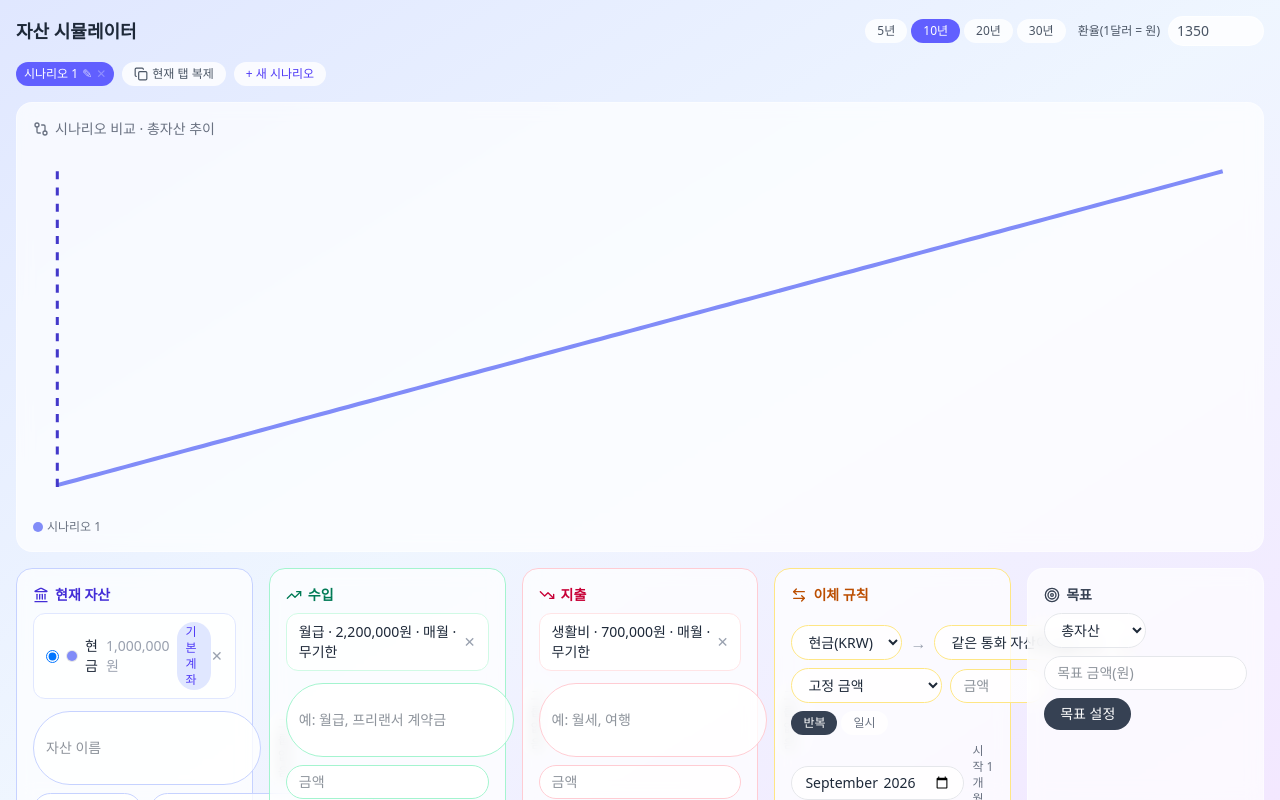
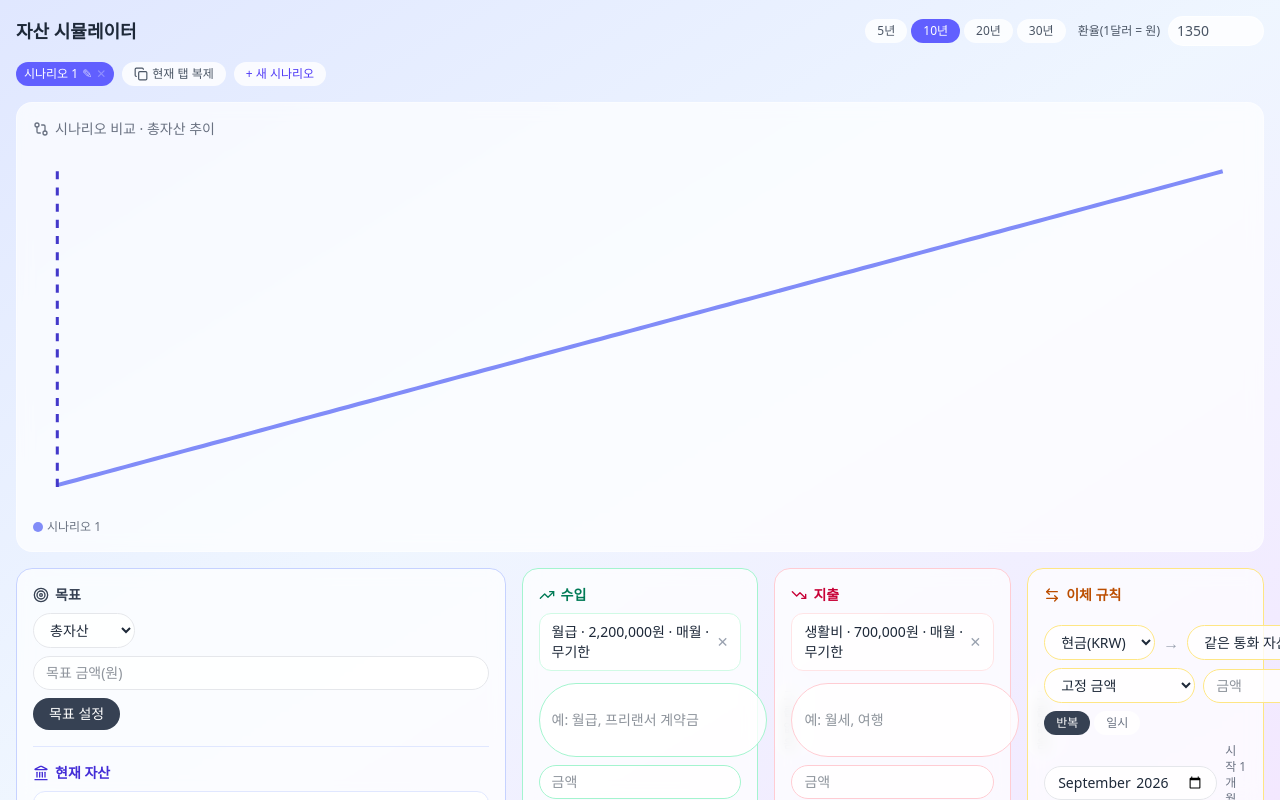
Before and after one commit to amaran-th/interactive-portfolio, a Next.js app: page /asset-simulator in a window 1280 px wide. Built offline with nearby package versions, Linux system fonts and the light colour scheme.

Commit message:
feat: 목표 카드를 자산 패널에 통합하고 2칸 폭으로 확장

```diff
--- a/app/(portfolio)/playground/_sections/Works/6_AssetSimulator/GoalCard.tsx
+++ b/app/(portfolio)/playground/_sections/Works/6_AssetSimulator/GoalCard.tsx
@@ -132,7 +132,7 @@ export default function GoalCard({
     goal && goal.targetAmount > 0 ? currentValue / goal.targetAmount : 0;
 
   return (
-    <div className="rounded-2xl border border-white/40 bg-white/70 p-4 backdrop-blur">
+    <div>
       <h3 className="flex items-center gap-1.5 text-sm font-semibold text-gray-700">
         <Target className="h-4 w-4" /> 목표
       </h3>
--- a/app/(portfolio)/playground/_sections/Works/6_AssetSimulator/InputPanel.tsx
+++ b/app/(portfolio)/playground/_sections/Works/6_AssetSimulator/InputPanel.tsx
@@ -18,7 +18,6 @@ import GroupAssetSection from "./input-sections/GroupAssetSection";
 import IncomeSection from "./input-sections/IncomeSection";
 import ExpenseSection from "./input-sections/ExpenseSection";
 import TransferRuleSection from "./input-sections/TransferRuleSection";
-import GoalCard from "./GoalCard";
 
 type InputPanelProps = {
   groups: Group[];
@@ -57,6 +56,7 @@ export default function InputPanel(props: InputPanelProps) {
     <div className="grid gap-4 grid-cols-[repeat(auto-fit,minmax(min(220px,100%),1fr))]">
       <GroupAssetSection
         groups={props.groups}
+        assetGroups={props.assetGroups}
         onAddGroup={props.onAddGroup}
         onUpdateGroup={props.onUpdateGroup}
         onRemoveGroup={props.onRemoveGroup}
@@ -66,6 +66,11 @@ export default function InputPanel(props: InputPanelProps) {
         onRemoveAssetClass={props.onRemoveAssetClass}
         onSetPrimaryAsset={props.onSetPrimaryAsset}
         onChangeAssetColor={props.onChangeAssetColor}
+        goal={props.goal}
+        onSetGoal={props.onSetGoal}
+        simulationInput={props.simulationInput}
+        today={props.today}
+        selectedSnapshot={props.selectedSnapshot}
       />
       <IncomeSection
         groups={props.groups}
@@ -100,15 +105,6 @@ export default function InputPanel(props: InputPanelProps) {
         today={props.today}
         horizonMonths={props.horizonMonths}
       />
-      <GoalCard
-        goal={props.goal}
-        onSetGoal={props.onSetGoal}
-        assetClasses={props.assetClasses}
-        groups={props.assetGroups}
-        simulationInput={props.simulationInput}
-        today={props.today}
-        selectedSnapshot={props.selectedSnapshot}
-      />
     </div>
   );
 }
--- a/app/(portfolio)/playground/_sections/Works/6_AssetSimulator/input-sections/GroupAssetSection.tsx
+++ b/app/(portfolio)/playground/_sections/Works/6_AssetSimulator/input-sections/GroupAssetSection.tsx
@@ -5,14 +5,19 @@ import { Landmark, Plus } from "lucide-react";
 import {
   AssetClass,
   Currency,
+  Goal,
   GROUP_PALETTE,
   Group,
+  MonthSnapshot,
   NewAssetClassInput,
+  SimulationInput,
 } from "../types";
 import GroupPicker from "./GroupPicker";
+import GoalCard from "../GoalCard";
 
 type GroupAssetSectionProps = {
   groups: Group[];
+  assetGroups: Group[];
   onAddGroup: (name: string) => string;
   onUpdateGroup: (id: string, input: { name: string; color: string }) => void;
   onRemoveGroup: (id: string) => void;
@@ -22,10 +27,16 @@ type GroupAssetSectionProps = {
   onRemoveAssetClass: (id: string) => void;
   onSetPrimaryAsset: (id: string) => void;
   onChangeAssetColor: (id: string, color: string) => void;
+  goal: Goal | null;
+  onSetGoal: (goal: Goal | null) => void;
+  simulationInput: SimulationInput;
+  today: Date;
+  selectedSnapshot: MonthSnapshot;
 };
 
 export default function GroupAssetSection({
   groups,
+  assetGroups,
   onAddGroup,
   onUpdateGroup,
   onRemoveGroup,
@@ -35,6 +46,11 @@ export default function GroupAssetSection({
   onRemoveAssetClass,
   onSetPrimaryAsset,
   onChangeAssetColor,
+  goal,
+  onSetGoal,
+  simulationInput,
+  today,
+  selectedSnapshot,
 }: GroupAssetSectionProps) {
   const [editingId, setEditingId] = useState<string | null>(null);
   const [name, setName] = useState("");
@@ -98,8 +114,17 @@ export default function GroupAssetSection({
   };
 
   return (
-    <div className="rounded-2xl border border-indigo-200 bg-white/70 p-4 backdrop-blur">
-      <h3 className="flex items-center gap-1.5 text-sm font-semibold text-indigo-700">
+    <div className="rounded-2xl border border-indigo-200 bg-white/70 p-4 backdrop-blur md:col-span-2">
+      <GoalCard
+        goal={goal}
+        onSetGoal={onSetGoal}
+        assetClasses={assetClasses}
+        groups={assetGroups}
+        simulationInput={simulationInput}
+        today={today}
+        selectedSnapshot={selectedSnapshot}
+      />
+      <h3 className="mt-4 flex items-center gap-1.5 border-t border-indigo-100 pt-4 text-sm font-semibold text-indigo-700">
         <Landmark className="h-4 w-4" /> 현재 자산
       </h3>
       <ul className="mt-2 flex flex-col gap-2">
```
